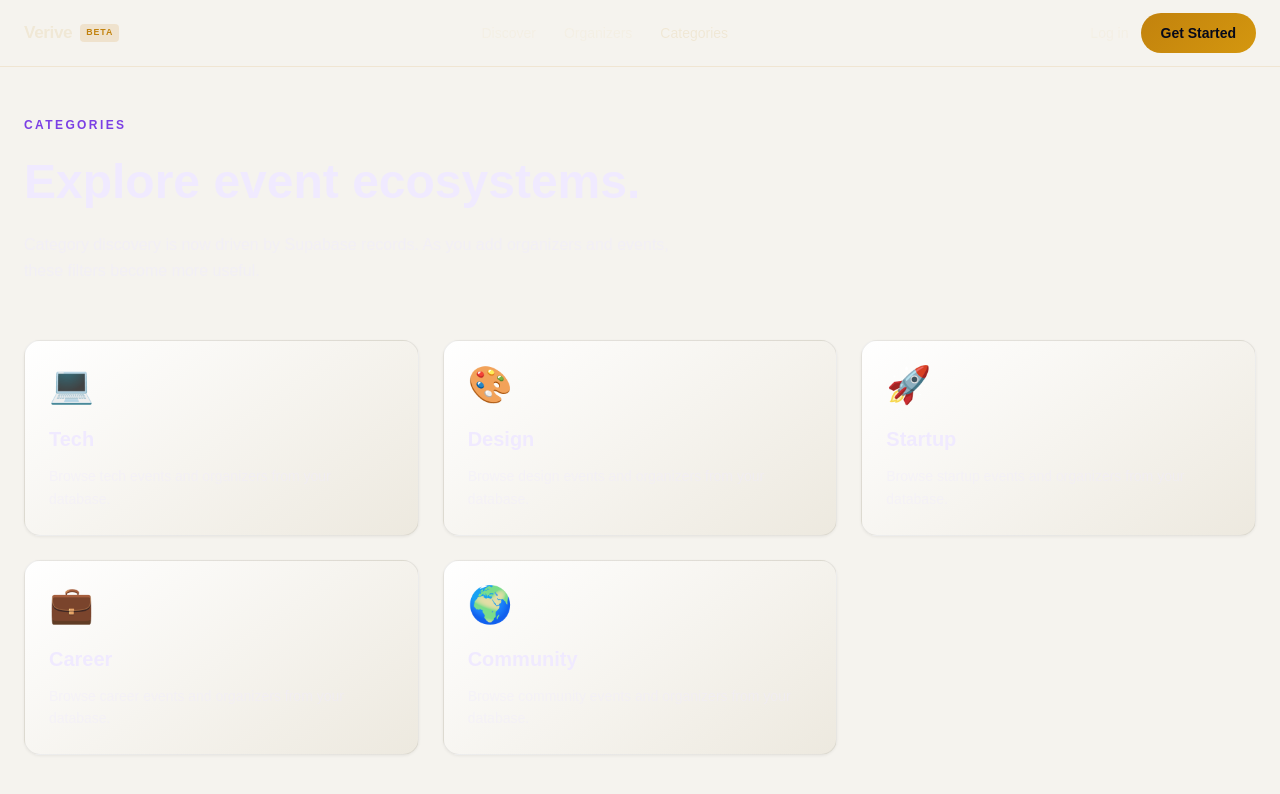
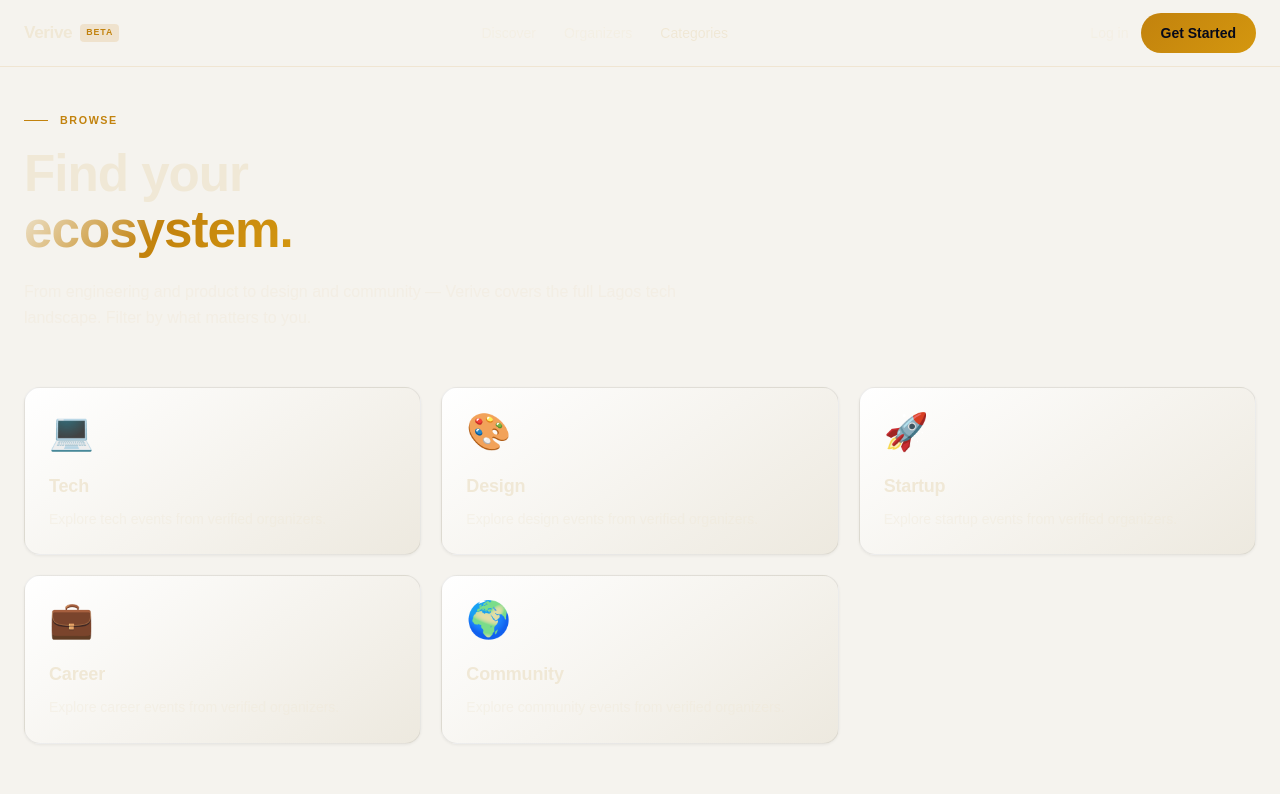
Before and after one commit to emeka-divine-exe/verive, a Next.js app: page /categories in a window 1280 px wide. Shown: the top 794 px of the page. Built offline with nearby package versions, Linux system fonts and the light colour scheme; a web font is replaced by a local one.

Commit message:
Refactor CategoriesPage layout and styling

```diff
--- a/src/app/categories/page.tsx
+++ b/src/app/categories/page.tsx
@@ -5,27 +5,37 @@ export default function CategoriesPage() {
   return (
     <main className="min-h-screen pt-28 pb-20">
       <div className="container-page">
+
         <div className="max-w-2xl mb-14">
-          <span className="text-xs uppercase tracking-[0.2em] font-semibold" style={{ color: '#7B3FE4' }}>
-            Categories
-          </span>
-          <h1 className="mt-4 text-5xl font-bold leading-tight" style={{ color: '#F0EAFF' }}>
-            Explore event ecosystems.
+          <div className="sec-label sec-label-left mb-6">
+            <span>Browse</span>
+          </div>
+          <h1 className="h-xl mb-5" style={{ color: '#F0E8D6' }}>
+            Find your<br />
+            <span className="gradient-text">ecosystem.</span>
           </h1>
-          <p className="mt-5 text-base leading-relaxed" style={{ color: 'rgba(240,234,255,0.45)' }}>
-            Category discovery is now driven by Supabase records. As you add organizers and events, these filters become more useful.
+          <p className="font-body text-base leading-relaxed" style={{ color: 'rgba(240,232,214,0.42)' }}>
+            From engineering and product to design and community — Verive covers the full Lagos tech landscape. Filter by what matters to you.
           </p>
         </div>
 
-        <div className="grid md:grid-cols-2 lg:grid-cols-3 gap-6">
+        <div className="grid md:grid-cols-2 lg:grid-cols-3 gap-5">
           {CATEGORY_ORDER.map((category) => {
             const meta = CATEGORY_META[category]
             return (
-              <Link key={category} href={`/events?category=${category}`} className="gcard rounded-2xl p-6 transition-all hover:translate-y-[-2px]">
+              <Link
+                key={category}
+                href={`/events?category=${category}`}
+                className="gcard rounded-2xl p-6 block transition-all hover:-translate-y-1"
+              >
                 <div className="text-4xl mb-5">{meta.emoji}</div>
-                <h2 className="text-xl font-semibold mb-3" style={{ color: '#F0EAFF' }}>{meta.label}</h2>
-                <p className="text-sm leading-relaxed" style={{ color: 'rgba(240,234,255,0.4)' }}>
-                  Browse {meta.label.toLowerCase()} events and organizers from your database.
+                <h2 className="font-display font-semibold text-lg mb-2"
+                  style={{ color: '#F0E8D6', letterSpacing: '-0.01em' }}>
+                  {meta.label}
+                </h2>
+                <p className="font-body text-sm leading-relaxed"
+                  style={{ color: 'rgba(240,232,214,0.38)' }}>
+                  Explore {meta.label.toLowerCase()} events from verified organizers.
                 </p>
               </Link>
             )
```
